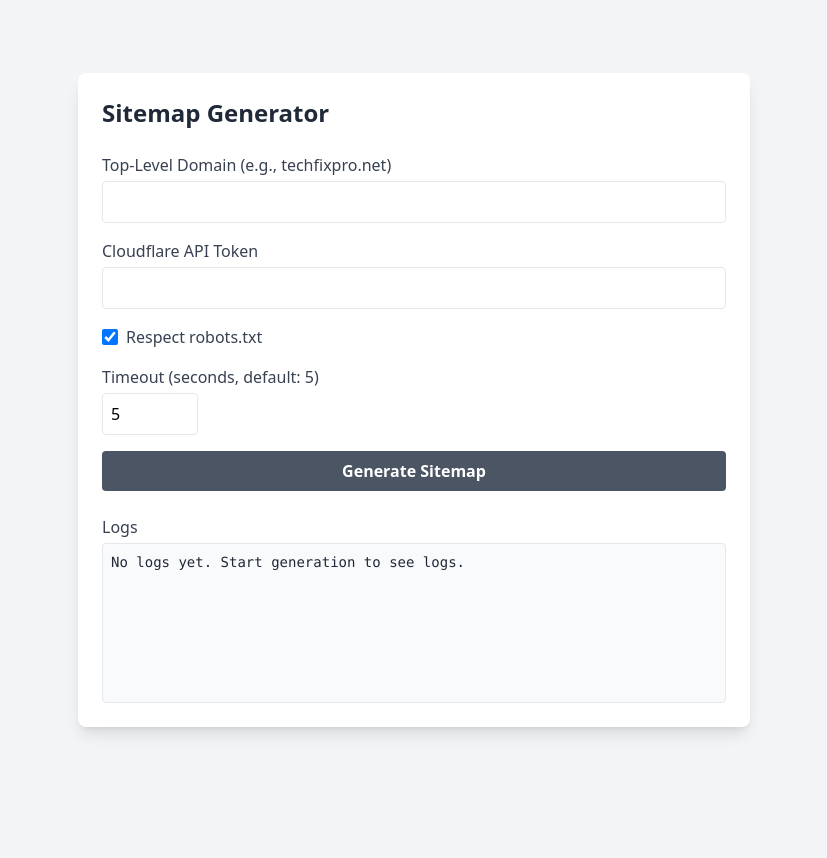
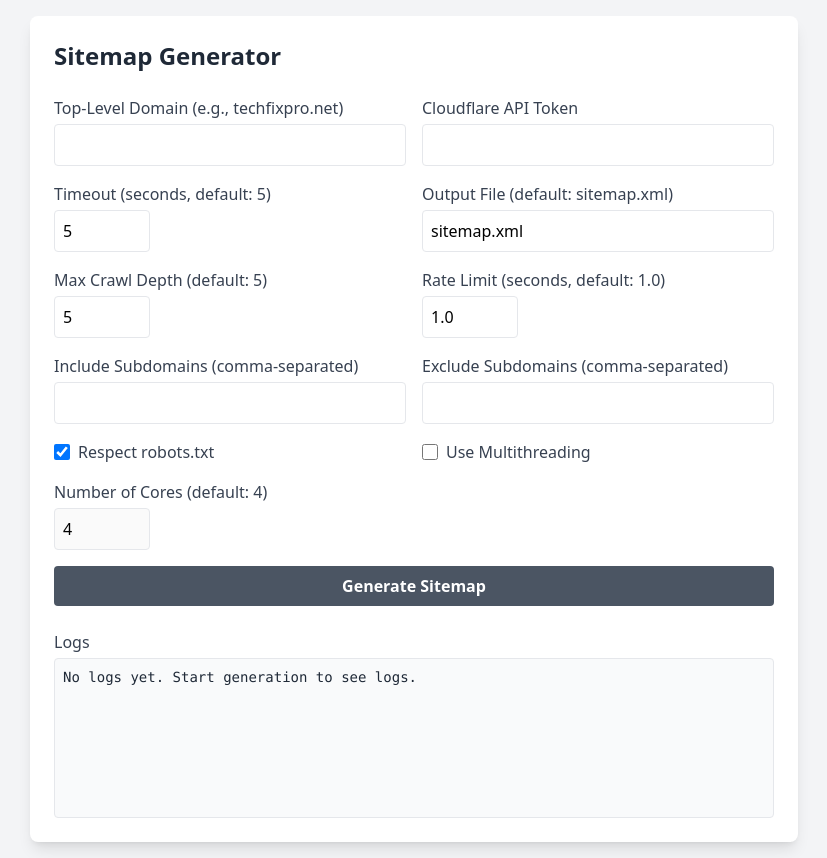
Before and after one commit to aarush67/Python-Sitemap-Generator-CloudFlare, a Flask app: template templates/index.html in a window 1280 px wide. Shown: the whole page, without its empty margins (226-1053 px from the left). Before the commit the page ends 734 px from the top, so only its background shows below. Run offline with Flask 3, Linux system fonts and the light colour scheme; the template is opened without the code that fills it, so the values that code supplies are empty; parts of the project's set-up code (start-up, migrations or seed data) failed here and were passed over; some libraries are stand-ins or nearby versions.

Commit message:
Update index.html

```diff
--- a/templates/index.html
+++ b/templates/index.html
@@ -21,6 +21,13 @@
             const [apiToken, setApiToken] = useState('');
             const [respectRobots, setRespectRobots] = useState(true);
             const [timeout, setTimeout] = useState('5');
+            const [useMultithreading, setUseMultithreading] = useState(false);
+            const [maxWorkers, setMaxWorkers] = useState('4');
+            const [maxDepth, setMaxDepth] = useState('5');
+            const [outputFile, setOutputFile] = useState('sitemap.xml');
+            const [includeSubdomains, setIncludeSubdomains] = useState('');
+            const [excludeSubdomains, setExcludeSubdomains] = useState('');
+            const [rateLimit, setRateLimit] = useState('1.0');
             const [logs, setLogs] = useState([]);
             const [isGenerating, setIsGenerating] = useState(false);
             const [showModal, setShowModal] = useState(false);
@@ -30,13 +37,11 @@
             const socketRef = useRef(null);
 
             useEffect(() => {
-                // Initialize Socket.IO
                 socketRef.current = io();
                 socketRef.current.on('log', (data) => {
                     setLogs((prev) => [...prev, data.message]);
                 });
 
-                // Check generation status
                 const checkStatus = () => {
                     axios.get('/status').then((response) => {
                         setIsGenerating(response.data.is_generating);
@@ -48,7 +53,6 @@
                 };
                 checkStatus();
 
-                // Poll for status and progress
                 const interval = setInterval(() => {
                     checkStatus();
                     if (isGenerating) {
@@ -65,7 +69,6 @@
             }, [isGenerating]);
 
             useEffect(() => {
-                // Scroll to bottom of logs
                 if (logRef.current) {
                     logRef.current.scrollTop = logRef.current.scrollHeight;
                 }
@@ -76,7 +79,14 @@
                     tld,
                     api_token: apiToken,
                     respect_robots: respectRobots,
-                    timeout
+                    timeout,
+                    use_multithreading: useMultithreading,
+                    max_workers: maxWorkers,
+                    max_depth: maxDepth,
+                    output_file: outputFile,
+                    include_subdomains: includeSubdomains,
+                    exclude_subdomains: excludeSubdomains,
+                    rate_limit: rateLimit
                 }).then((response) => {
                     setIsGenerating(true);
                     setGenerationCompleted(false);
@@ -88,7 +98,7 @@
             };
 
             const handleDownload = () => {
-                window.location.href = '/download';
+                window.location.href = `/download?output_file=${encodeURIComponent(outputFile)}`;
             };
 
             const closeModal = () => {
@@ -97,9 +107,9 @@
 
             return (
                 <div className="min-h-screen bg-gray-100 flex items-center justify-center p-4">
-                    <div className="bg-white rounded-lg shadow-lg p-6 w-full max-w-2xl relative">
+                    <div className="bg-white rounded-lg shadow-lg p-6 w-full max-w-3xl relative">
                         <h1 className="text-2xl font-semibold text-gray-800 mb-6">Sitemap Generator</h1>
-                        <div className="space-y-4">
+                        <div className="grid grid-cols-1 md:grid-cols-2 gap-4">
                             <div>
                                 <label className="block text-gray-700">Top-Level Domain (e.g., techfixpro.net)</label>
                                 <input
@@ -120,6 +130,66 @@
                                     disabled={isGenerating}
                                 />
                             </div>
+                            <div>
+                                <label className="block text-gray-700">Timeout (seconds, default: 5)</label>
+                                <input
+                                    type="text"
+                                    value={timeout}
+                                    onChange={(e) => setTimeout(e.target.value)}
+                                    className="mt-1 w-24 p-2 border rounded focus:outline-none focus:ring-2 focus:ring-gray-300"
+                                    disabled={isGenerating}
+                                />
+                            </div>
+                            <div>
+                                <label className="block text-gray-700">Output File (default: sitemap.xml)</label>
+                                <input
+                                    type="text"
+                                    value={outputFile}
+                                    onChange={(e) => setOutputFile(e.target.value)}
+                                    className="mt-1 w-full p-2 border rounded focus:outline-none focus:ring-2 focus:ring-gray-300"
+                                    disabled={isGenerating}
+                                />
+                            </div>
+                            <div>
+                                <label className="block text-gray-700">Max Crawl Depth (default: 5)</label>
+                                <input
+                                    type="text"
+                                    value={maxDepth}
+                                    onChange={(e) => setMaxDepth(e.target.value)}
+                                    className="mt-1 w-24 p-2 border rounded focus:outline-none focus:ring-2 focus:ring-gray-300"
+                                    disabled={isGenerating}
+                                />
+                            </div>
+                            <div>
+                                <label className="block text-gray-700">Rate Limit (seconds, default: 1.0)</label>
+                                <input
+                                    type="text"
+                                    value={rateLimit}
+                                    onChange={(e) => setRateLimit(e.target.value)}
+                                    className="mt-1 w-24 p-2 border rounded focus:outline-none focus:ring-2 focus:ring-gray-300"
+                                    disabled={isGenerating}
+                                />
+                            </div>
+                            <div>
+                                <label className="block text-gray-700">Include Subdomains (comma-separated)</label>
+                                <input
+                                    type="text"
+                                    value={includeSubdomains}
+                                    onChange={(e) => setIncludeSubdomains(e.target.value)}
+                                    className="mt-1 w-full p-2 border rounded focus:outline-none focus:ring-2 focus:ring-gray-300"
+                                    disabled={isGenerating}
+                                />
+                            </div>
+                            <div>
+                                <label className="block text-gray-700">Exclude Subdomains (comma-separated)</label>
+                                <input
+                                    type="text"
+                                    value={excludeSubdomains}
+                                    onChange={(e) => setExcludeSubdomains(e.target.value)}
+                                    className="mt-1 w-full p-2 border rounded focus:outline-none focus:ring-2 focus:ring-gray-300"
+                                    disabled={isGenerating}
+                                />
+                            </div>
                             <div className="flex items-center">
                                 <input
                                     type="checkbox"
@@ -130,16 +200,28 @@
                                 />
                                 <label className="ml-2 text-gray-700">Respect robots.txt</label>
                             </div>
+                            <div className="flex items-center">
+                                <input
+                                    type="checkbox"
+                                    checked={useMultithreading}
+                                    onChange={(e) => setUseMultithreading(e.target.checked)}
+                                    className="h-4 w-4 text-gray-600 focus:ring-gray-300"
+                                    disabled={isGenerating}
+                                />
+                                <label className="ml-2 text-gray-700">Use Multithreading</label>
+                            </div>
                             <div>
-                                <label className="block text-gray-700">Timeout (seconds, default: 5)</label>
+                                <label className="block text-gray-700">Number of Cores (default: 4)</label>
                                 <input
                                     type="text"
-                                    value={timeout}
-                                    onChange={(e) => setTimeout(e.target.value)}
+                                    value={maxWorkers}
+                                    onChange={(e) => setMaxWorkers(e.target.value)}
                                     className="mt-1 w-24 p-2 border rounded focus:outline-none focus:ring-2 focus:ring-gray-300"
-                                    disabled={isGenerating}
+                                    disabled={isGenerating || !useMultithreading}
                                 />
                             </div>
+                        </div>
+                        <div className="mt-4">
                             <button
                                 onClick={handleStart}
                                 className={`w-full py-2 rounded text-white font-semibold ${
@@ -152,7 +234,7 @@
                             {generationCompleted && (
                                 <button
                                     onClick={handleDownload}
-                                    className="w-full py-2 rounded text-white font-semibold bg-blue-600 hover:bg-blue-700 transition-colors"
+                                    className="w-full py-2 mt-2 rounded text-white font-semibold bg-blue-600 hover:bg-blue-700 transition-colors"
                                 >
                                     Download Sitemap
                                 </button>
@@ -192,7 +274,7 @@
                                 <div className="bg-white rounded-lg p-6 max-w-md w-full">
                                     <h2 className="text-xl font-semibold text-gray-800 mb-4">Processing Your Request</h2>
                                     <p className="text-gray-700 mb-6">
-                                        This may take a while depending on how big the site is, hold tight!
+                                        This may take a while depending on the site size and settings, hold tight!
                                     </p>
                                     <button
                                         onClick={closeModal}
```
